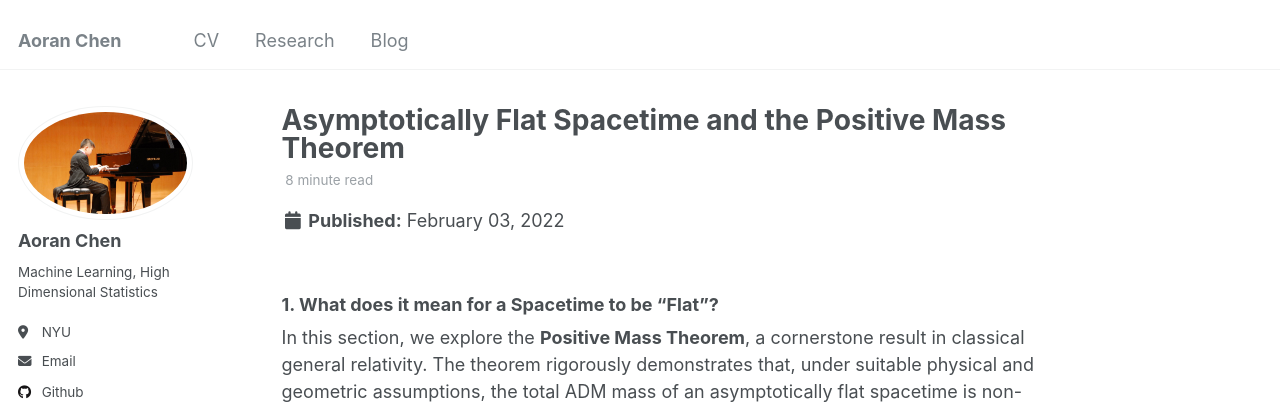
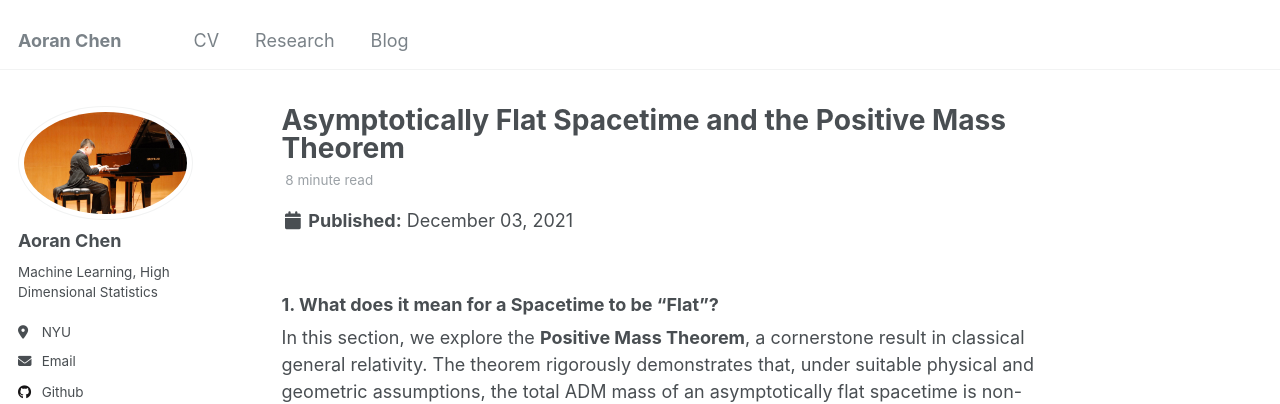
Before and after one commit to samohtaerg/samohtaerg.github.io, a Jekyll site: the page built from _posts/2021-12-03-Asymptotically-Flat-Spacetime-and-the-Positive-Mass-Theorem.md, in a window 1280 px wide and 900 px high. Shown: the top 404 px of the window. Built offline with Jekyll 4.4.1, drawn with Linux system fonts in a browser that asks for light colours; nearby versions of some CDN libraries.

Commit message:
Update and rename 2022-02-03-Asymptotically-Flat-Spacetime-and-the-Positive-Mass-Theorem.md to 2021-12-03-Asymptotically-Flat-Spacetime-and-the-Positive-Mass-Theorem.md

```diff
--- a/_posts/2022-02-03-Asymptotically-Flat-Spacetime-and-the-Positive-Mass-Theorem.md
+++ b/_posts/2021-12-03-Asymptotically-Flat-Spacetime-and-the-Positive-Mass-Theorem.md
@@ -1,6 +1,6 @@
 ---
 title: 'Asymptotically Flat Spacetime and the Positive Mass Theorem'
-date: 2022-02-03
+date: 2021-12-03
 permalink: /posts/2024/12/Asymptotically-Flat/
 tags:
   - ADM Mass
```
